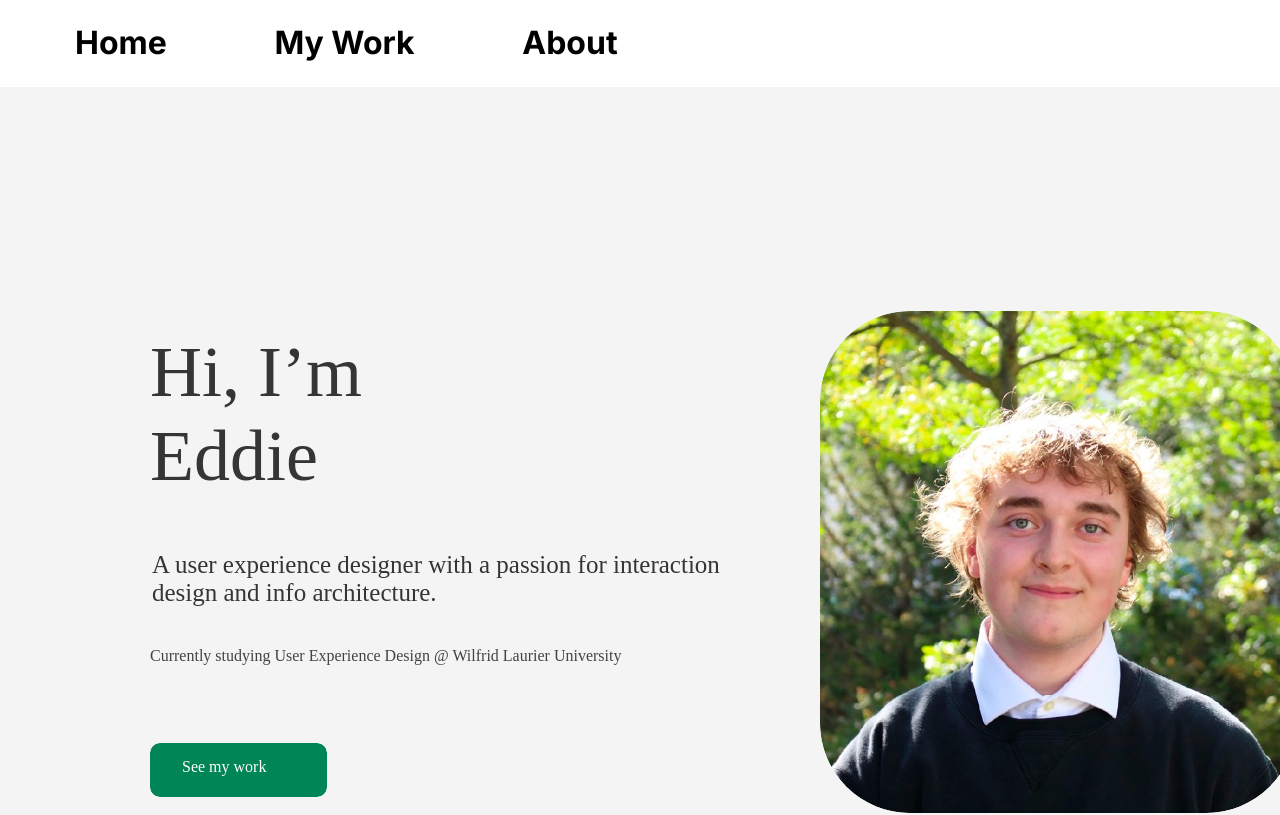
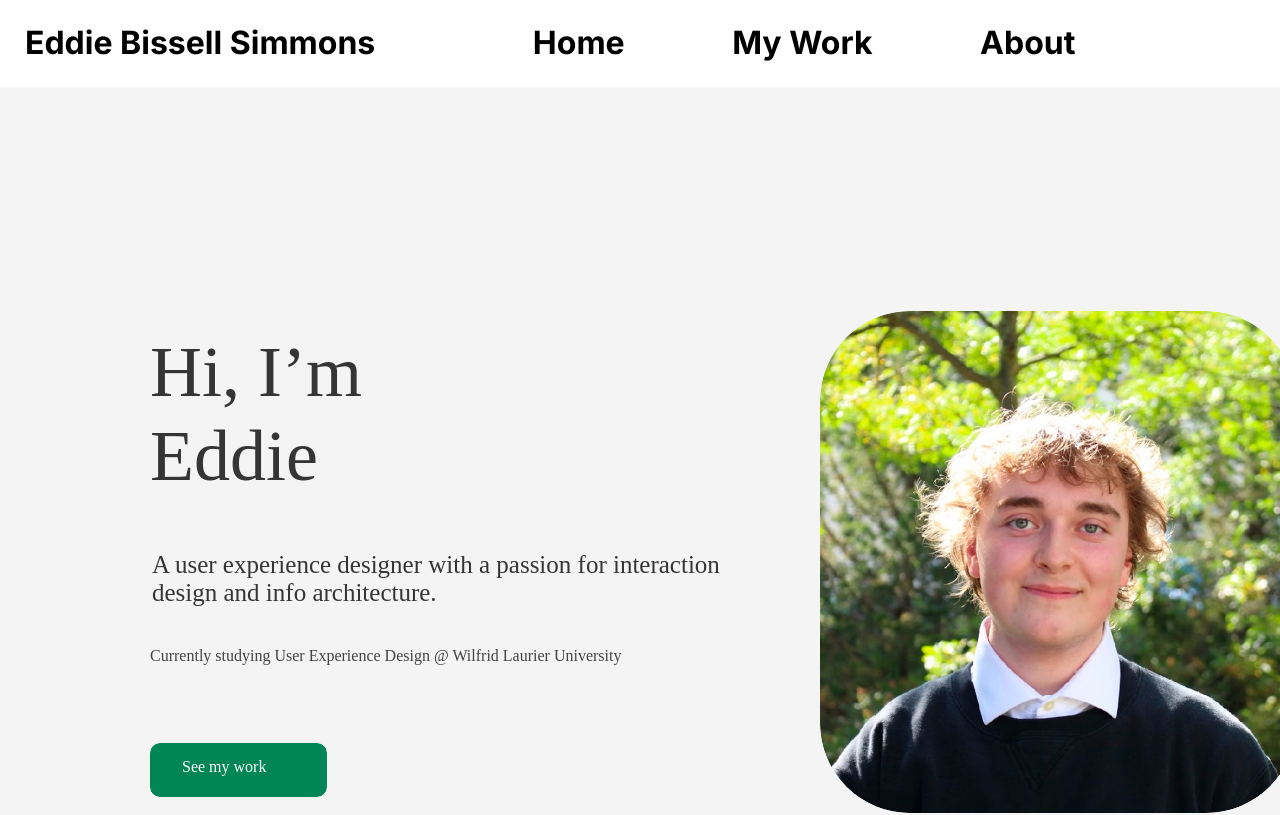
Before and after one commit to EddieBissellSimmons/EddieBissellSimmons.github.io, a website: page index.html in a window 1280 px wide. Shown: the top 815 px of the page. Drawn offline with Linux system fonts and the light colour scheme.

Commit message:
custom element

```diff
--- a/index.html
+++ b/index.html
@@ -22,9 +22,15 @@
             border-style: solid;
         }
 
+        b{
+            padding-right: 100px;
+            align-items: left;
+        }
+
         a{
             padding: 50px;
             padding-vertical: 100px;
+            align-items: right;
         }
 
         nav{
@@ -141,6 +147,7 @@
 <body>
 <h1>
     <nav>
+        <b><x-green-text></x-green-text></b>
         <a>Home</a>
         <a>My Work</a>
         <a href="about.html">About</a>
@@ -291,7 +298,7 @@
 <script>
     class CustomGreenText extends HTMLElement{
         connectedCallback(){
-        this.innerHTML = "Eddie";
+        this.innerHTML = "Eddie Bissell Simmons";
         }
     }
     customElements.define("x-green-text", CustomGreenText);
```
